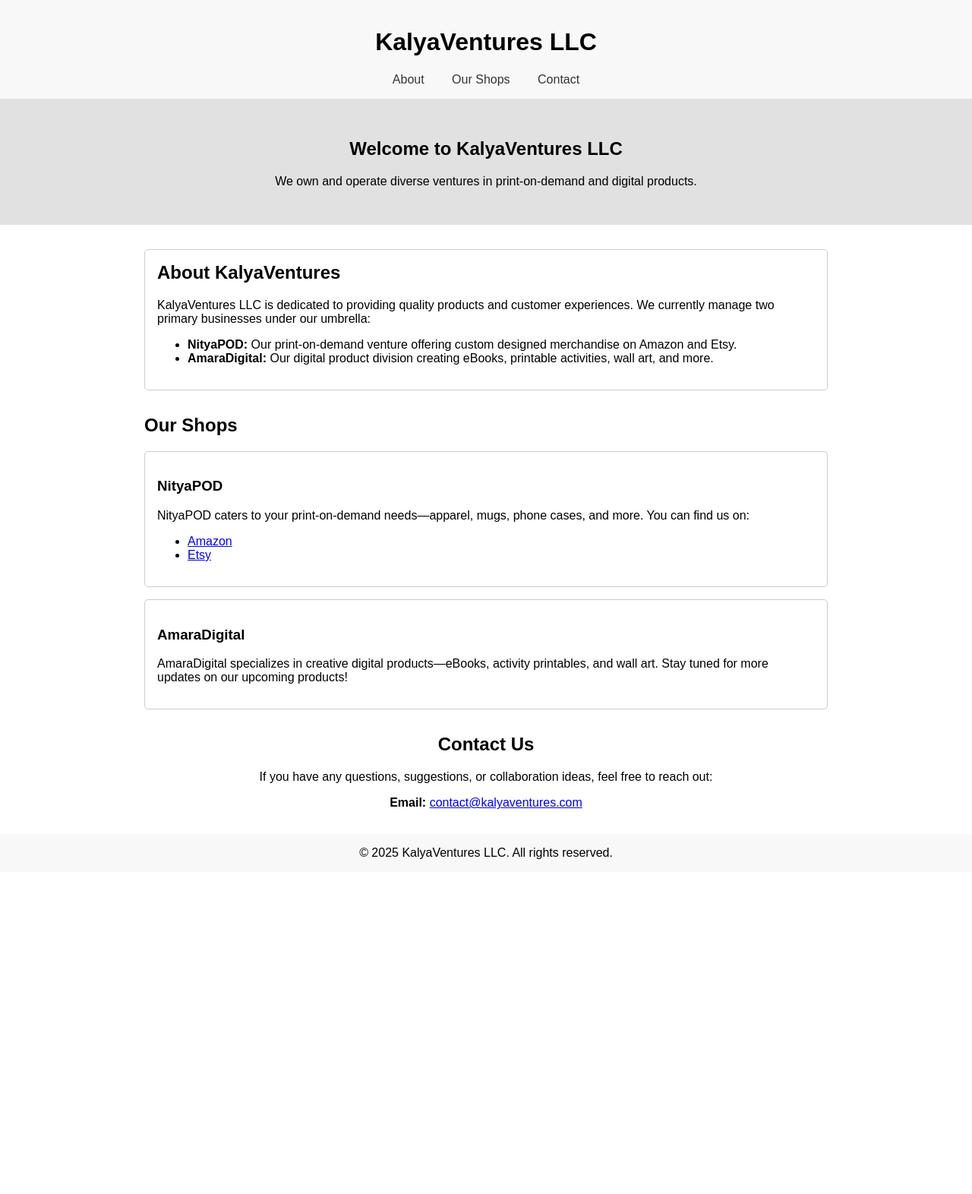
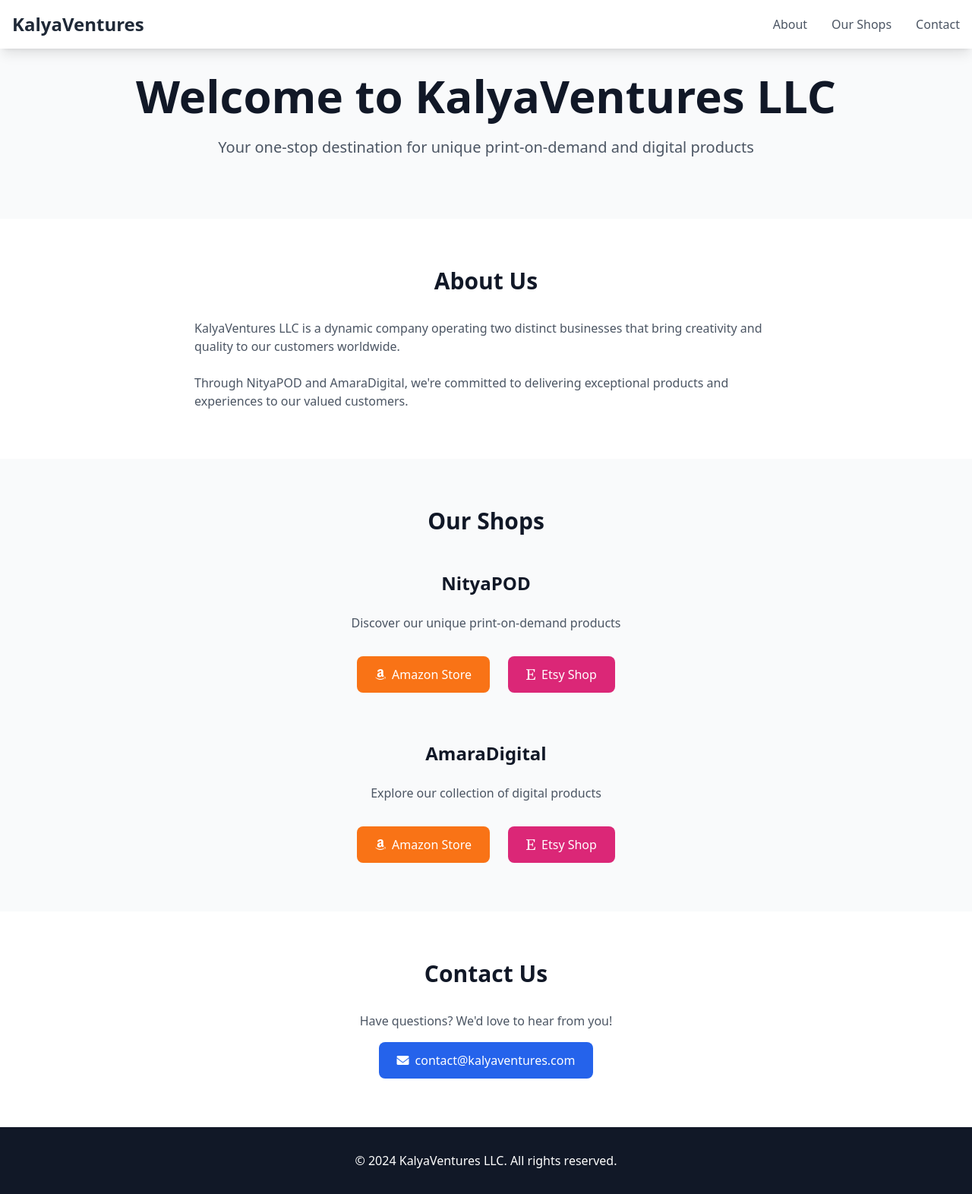
Before and after one commit to KalyaVentures/KalyaVenturesWebsite, a plain HTML site: page index.html in a window 1280 px wide. Shown: the whole page at 76% size. Before the commit the page ends 1148 px from the top, so only its background shows below. Drawn offline with nearby package versions, Linux system fonts and the light colour scheme.

Commit message:
Update index.html

```diff
--- a/index.html
+++ b/index.html
@@ -1,120 +1,105 @@
 <!DOCTYPE html>
 <html lang="en">
 <head>
-  <meta charset="UTF-8" />
-  <meta name="description" content="KalyaVentures LLC - Home to NityaPOD and AmaraDigital." />
-  <meta name="viewport" content="width=device-width, initial-scale=1.0" />
-  <title>KalyaVentures LLC</title>
-  <style>
-    body {
-      font-family: Arial, sans-serif;
-      margin: 0;
-      padding: 0;
-    }
+    <meta charset="UTF-8">
+    <meta name="viewport" content="width=device-width, initial-scale=1.0">
+    <title>KalyaVentures LLC - NityaPOD & AmaraDigital</title>
+    <script src="https://cdn.tailwindcss.com"></script>
+    <link rel="stylesheet" href="https://cdnjs.cloudflare.com/ajax/libs/font-awesome/6.0.0/css/all.min.css">
+</head>
+<body class="bg-gray-50">
+    <!-- Navigation -->
+    <nav class="bg-white shadow-lg fixed w-full z-10">
+        <div class="max-w-7xl mx-auto px-4">
+            <div class="flex justify-between h-16">
+                <div class="flex items-center">
+                    <span class="text-2xl font-bold text-gray-800">KalyaVentures</span>
+                </div>
+                <div class="hidden md:flex items-center space-x-8">
+                    <a href="#about" class="text-gray-600 hover:text-gray-900">About</a>
+                    <a href="#shops" class="text-gray-600 hover:text-gray-900">Our Shops</a>
+                    <a href="#contact" class="text-gray-600 hover:text-gray-900">Contact</a>
+                </div>
+            </div>
+        </div>
+    </nav>
 
-    header, footer {
-      background-color: #f8f8f8;
-      padding: 1em 2em;
-      text-align: center;
-    }
+    <!-- Hero Section -->
+    <section class="pt-24 pb-12 px-4">
+        <div class="max-w-7xl mx-auto text-center">
+            <h1 class="text-4xl md:text-6xl font-bold text-gray-900 mb-6">Welcome to KalyaVentures LLC</h1>
+            <p class="text-xl text-gray-600 mb-8">Your one-stop destination for unique print-on-demand and digital products</p>
+        </div>
+    </section>
 
-    nav a {
-      margin: 0 1em;
-      text-decoration: none;
-      color: #333;
-    }
+    <!-- About Section -->
+    <section id="about" class="py-16 bg-white">
+        <div class="max-w-7xl mx-auto px-4">
+            <h2 class="text-3xl font-bold text-gray-900 mb-8 text-center">About Us</h2>
+            <div class="max-w-3xl mx-auto text-gray-600">
+                <p class="mb-6">
+                    KalyaVentures LLC is a dynamic company operating two distinct businesses that bring creativity and quality to our customers worldwide.
+                </p>
+                <p>
+                    Through NityaPOD and AmaraDigital, we're committed to delivering exceptional products and experiences to our valued customers.
+                </p>
+            </div>
+        </div>
+    </section>
 
-    .banner {
-      text-align: center;
-      padding: 2em 0;
-      background-color: #e1e1e1;
-    }
+    <!-- Our Shops Section -->
+    <section id="shops" class="py-16 bg-gray-50">
+        <div class="max-w-7xl mx-auto px-4">
+            <h2 class="text-3xl font-bold text-gray-900 mb-12 text-center">Our Shops</h2>
 
-    .section {
-      max-width: 900px;
-      margin: 2em auto;
-      padding: 0 1em;
-    }
-
-    .card {
-      border: 1px solid #ccc;
-      padding: 1em;
-      margin-bottom: 1em;
-      border-radius: 5px;
-    }
-
-    .card h2 {
-      margin-top: 0;
-    }
-
-    footer p {
-      margin: 0;
-    }
-
-    .contact {
-      text-align: center;
-      margin-top: 2em;
-    }
-  </style>
-</head>
-<body>
-  <header>
-    <h1>KalyaVentures LLC</h1>
-    <nav>
-      <a href="#about">About</a>
-      <a href="#shops">Our Shops</a>
-      <a href="#contact">Contact</a>
-    </nav>
-  </header>
-
-  <div class="banner">
-    <h2>Welcome to KalyaVentures LLC</h2>
-    <p>We own and operate diverse ventures in print-on-demand and digital products.</p>
-  </div>
-
-  <div class="section" id="about">
-    <div class="card">
-      <h2>About KalyaVentures</h2>
-      <p>KalyaVentures LLC is dedicated to providing quality products and customer experiences. We currently manage two primary businesses under our umbrella:</p>
-      <ul>
-        <li><strong>NityaPOD:</strong> Our print-on-demand venture offering custom designed merchandise on Amazon and Etsy.</li>
-        <li><strong>AmaraDigital:</strong> Our digital product division creating eBooks, printable activities, wall art, and more.</li>
-      </ul>
+            <!-- NityaPOD -->
+            <div class="mb-16">
+                <h3 class="text-2xl font-bold text-gray-900 mb-6 text-center">NityaPOD</h3>
+                <p class="text-gray-600 mb-8 text-center">Discover our unique print-on-demand products</p>
+                <div class="flex justify-center space-x-6">
+                    <a href="https://www.amazon.com/YourNityaPOD" target="_blank" class="inline-flex items-center px-6 py-3 bg-orange-500 text-white rounded-lg hover:bg-orange-600 transition-colors">
+                        <i class="fab fa-amazon mr-2"></i> Amazon Store
+                    </a>
+                    <a href="https://www.etsy.com/shop/YourNityaPOD" target="_blank" class="inline-flex items-center px-6 py-3 bg-pink-600 text-white rounded-lg hover:bg-pink-700 transition-colors">
+                        <i class="fab fa-etsy mr-2"></i> Etsy Shop
+                    </a>
                 </div>
             </div>
 
-  <div class="section" id="shops">
-    <h2>Our Shops</h2>
-
-    <div class="card">
-      <h3>NityaPOD</h3>
-      <p>
-        NityaPOD caters to your print-on-demand needs—apparel, mugs, phone cases, and more.
-        You can find us on:
-      </p>
-      <ul>
-        <li><a href="https://www.amazon.com/your-amazon-shop-link" target="_blank" rel="noopener">Amazon</a></li>
-        <li><a href="https://www.etsy.com/shop/your-etsy-shop-link" target="_blank" rel="noopener">Etsy</a></li>
-      </ul>
-    </div>
-
-    <div class="card">
-      <h3>AmaraDigital</h3>
-      <p>
-        AmaraDigital specializes in creative digital products—eBooks, activity printables, and wall art.
-        Stay tuned for more updates on our upcoming products!
-      </p>
+            <!-- AmaraDigital -->
+            <div>
+                <h3 class="text-2xl font-bold text-gray-900 mb-6 text-center">AmaraDigital</h3>
+                <p class="text-gray-600 mb-8 text-center">Explore our collection of digital products</p>
+                <div class="flex justify-center space-x-6">
+                    <a href="https://www.amazon.com/YourAmaraDigital" target="_blank" class="inline-flex items-center px-6 py-3 bg-orange-500 text-white rounded-lg hover:bg-orange-600 transition-colors">
+                        <i class="fab fa-amazon mr-2"></i> Amazon Store
+                    </a>
+                    <a href="https://www.etsy.com/shop/YourAmaraDigital" target="_blank" class="inline-flex items-center px-6 py-3 bg-pink-600 text-white rounded-lg hover:bg-pink-700 transition-colors">
+                        <i class="fab fa-etsy mr-2"></i> Etsy Shop
+                    </a>
                 </div>
             </div>
+        </div>
+    </section>
 
-  <div class="section contact" id="contact">
-    <h2>Contact Us</h2>
-    <p>If you have any questions, suggestions, or collaboration ideas, feel free to reach out:</p>
-    <p><strong>Email:</strong> <a href="mailto:contact@kalyaventures.com">contact@kalyaventures.com</a></p>
+    <!-- Contact Section -->
+    <section id="contact" class="py-16 bg-white">
+        <div class="max-w-7xl mx-auto px-4">
+            <h2 class="text-3xl font-bold text-gray-900 mb-8 text-center">Contact Us</h2>
+            <div class="max-w-md mx-auto text-center">
+                <p class="text-gray-600 mb-4">Have questions? We'd love to hear from you!</p>
+                <a href="mailto:contact@kalyaventures.com" class="inline-flex items-center px-6 py-3 bg-blue-600 text-white rounded-lg hover:bg-blue-700 transition-colors">
+                    <i class="fas fa-envelope mr-2"></i> contact@kalyaventures.com
+                </a>
             </div>
+        </div>
+    </section>
 
-  <footer>
-    <p>&copy; 2025 KalyaVentures LLC. All rights reserved.</p>
+    <!-- Footer -->
+    <footer class="bg-gray-900 text-white py-8">
+        <div class="max-w-7xl mx-auto px-4 text-center">
+            <p>&copy; 2024 KalyaVentures LLC. All rights reserved.</p>
+        </div>
     </footer>
 </body>
 </html>
```
Lines whose indentation alone changed are shown as unchanged.
